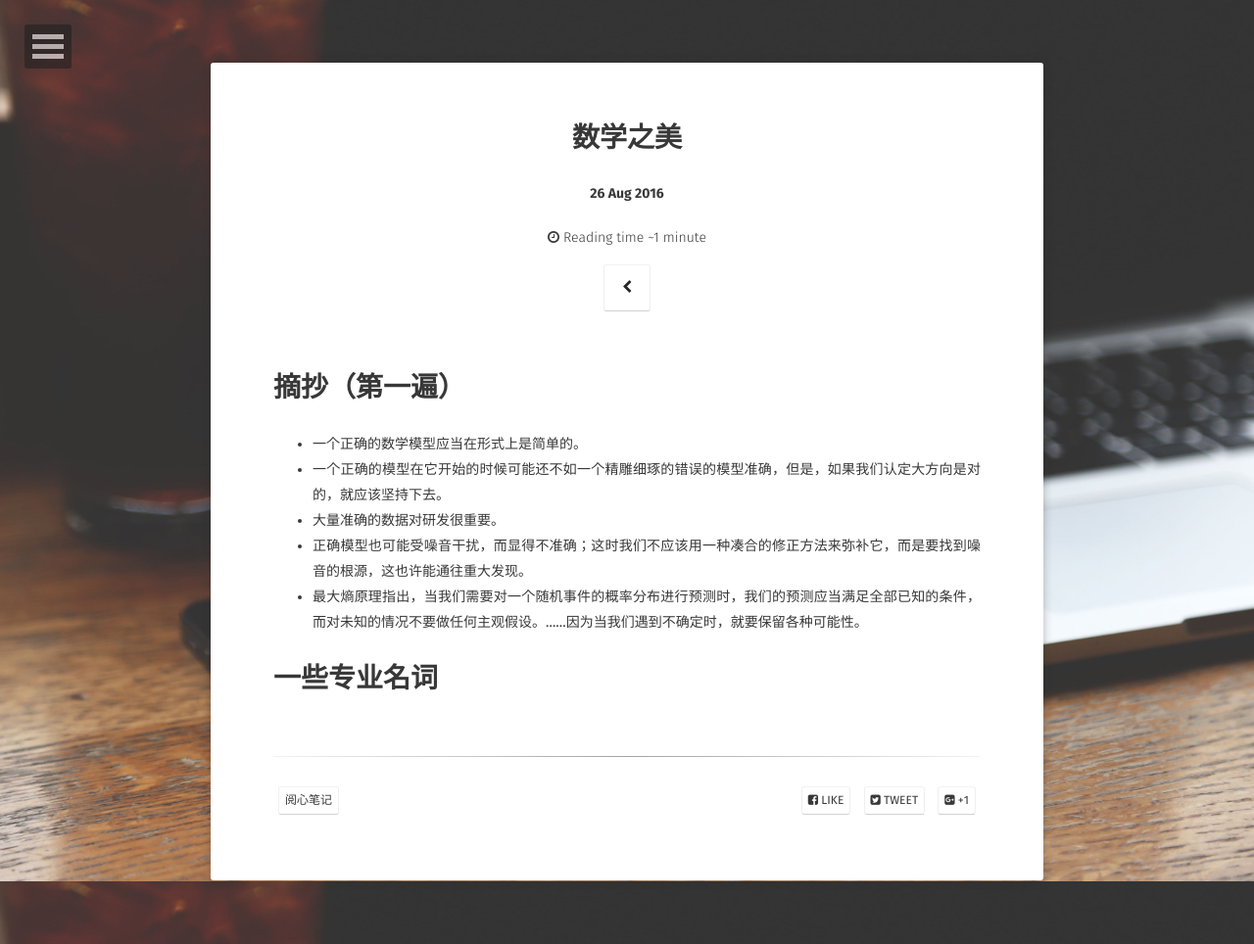
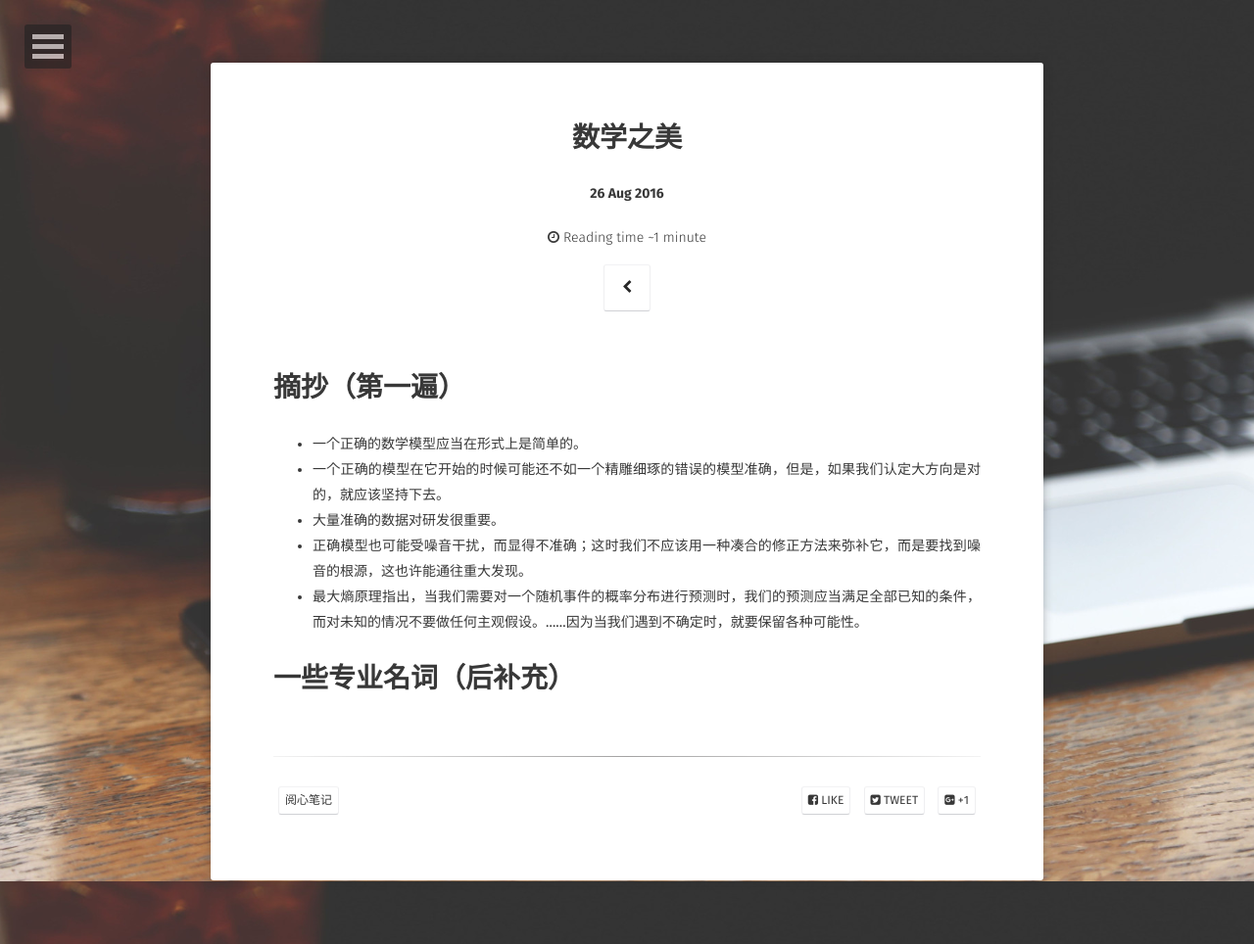
Before and after one commit to ridikuius/ridikuius.github.io, a Jekyll site: the page built from _posts/2016-08-26-《数学之美》.md, in a window 1280 px wide. Shown: the whole page at 98% size. Built offline with Jekyll 4.4.1, drawn with Linux system fonts in a browser that asks for light colours; some web fonts are replaced.

Commit message:
Update 2016-08-26-《数学之美》.md

```diff
--- a/_posts/2016-08-26-《数学之美》.md
+++ b/_posts/2016-08-26-《数学之美》.md
@@ -15,4 +15,4 @@ tag:
 * 正确模型也可能受噪音干扰，而显得不准确；这时我们不应该用一种凑合的修正方法来弥补它，而是要找到噪音的根源，这也许能通往重大发现。
 * 最大熵原理指出，当我们需要对一个随机事件的概率分布进行预测时，我们的预测应当满足全部已知的条件，而对未知的情况不要做任何主观假设。......因为当我们遇到不确定时，就要保留各种可能性。
 
-# 一些专业名词
+# 一些专业名词（后补充）
```
